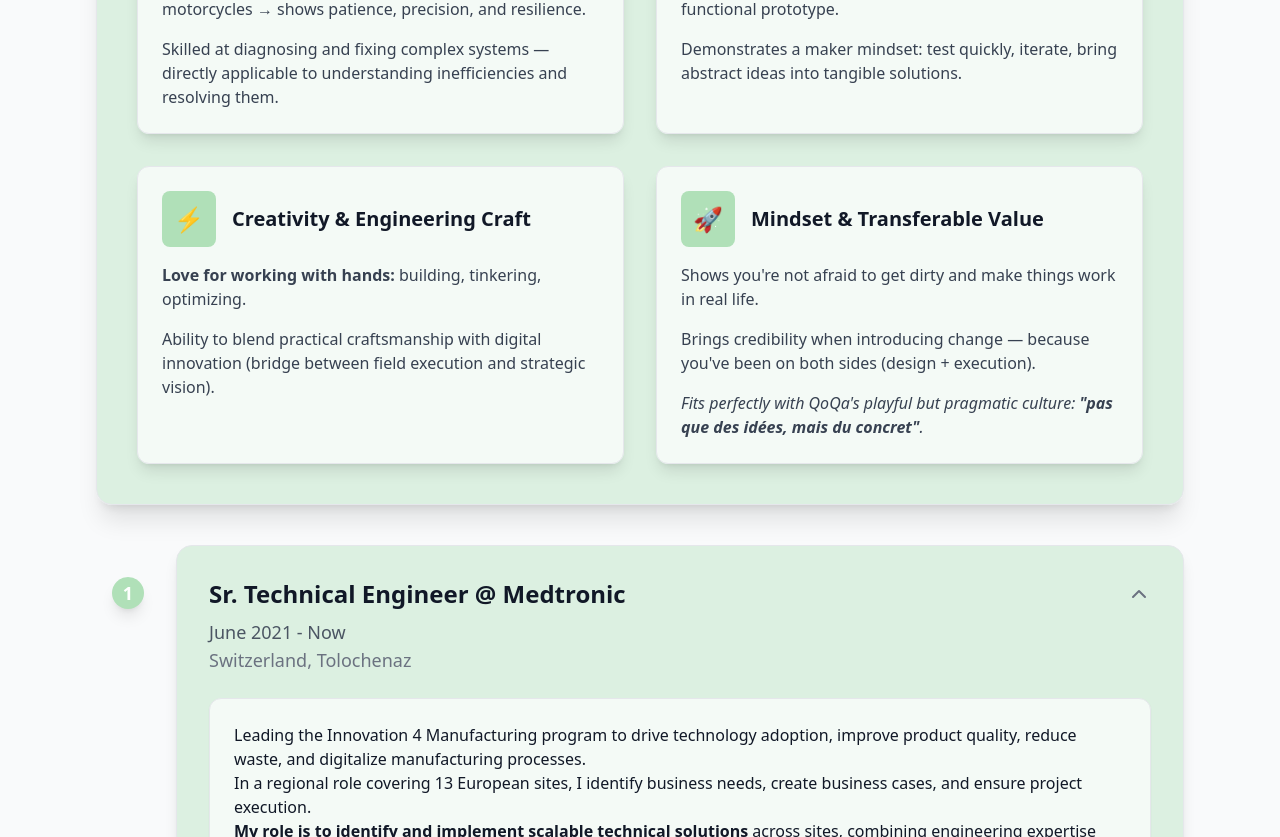
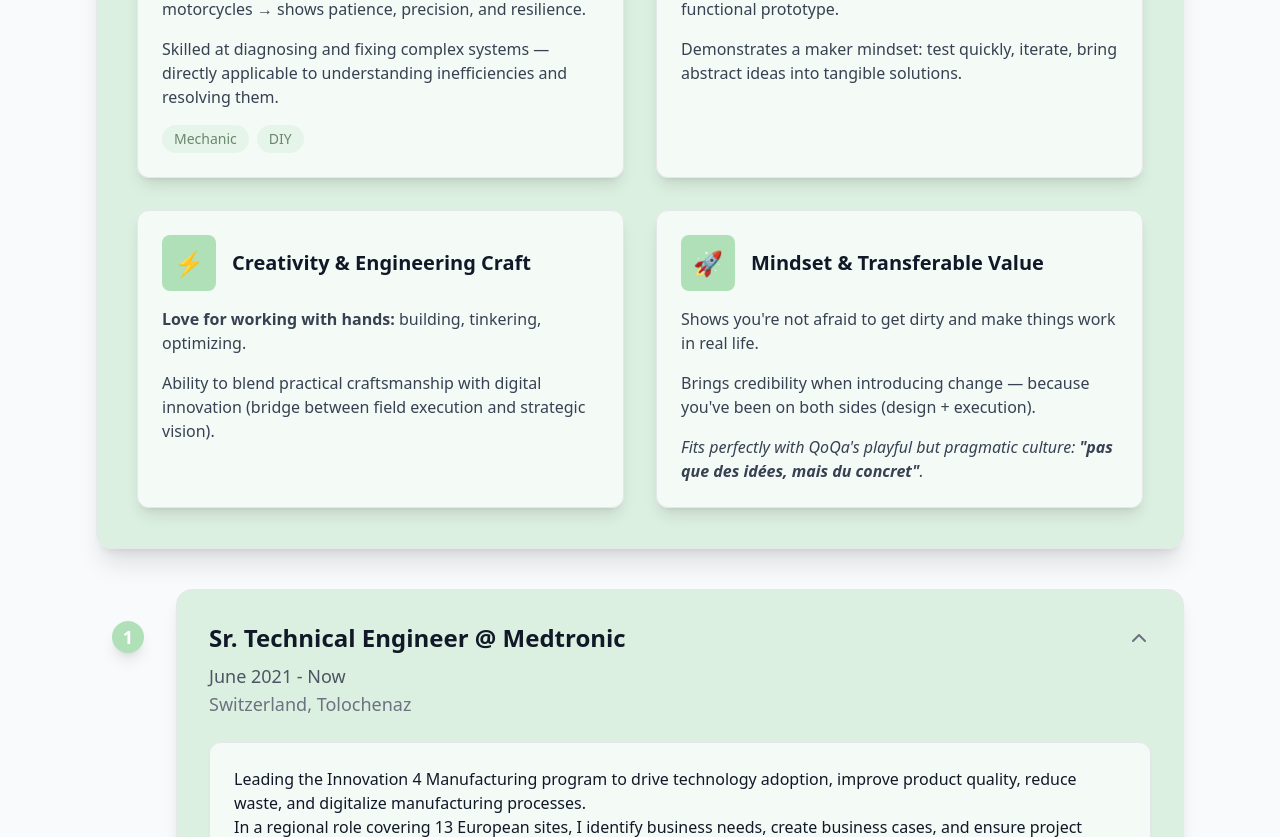
Before and after one commit to simoncottier/simoncottier.github.io, a React (Create React App) app: page / in a window 1280 px wide. Shown: the part 1200-2037 px from the top of the page. Built offline with nearby package versions, Linux system fonts and the light colour scheme.

Commit message:
Add Mechanic and DIY tags to Hands-on Problem Solving - Added two skill tags under the hands-on problem solving section - Tags use theme colors and rounded pill styling - Consistent with overall CV design language - Highlights practical mechanical and DIY expertise

```diff
--- a/src/components/InteractiveCV.jsx
+++ b/src/components/InteractiveCV.jsx
@@ -227,9 +227,17 @@ export default function InteractiveCV() {
               <p className="text-gray-700 mb-4">
                 <strong>Passion for mechanics:</strong> repair and restoration of vintage motorcycles → shows patience, precision, and resilience.
               </p>
-              <p className="text-gray-700">
+              <p className="text-gray-700 mb-4">
                 Skilled at diagnosing and fixing complex systems — directly applicable to understanding inefficiencies and resolving them.
               </p>
+              <div className="flex flex-wrap gap-2">
+                <span className={`px-3 py-1 ${colorTheme.colors.tag} rounded-full text-sm font-medium`}>
+                  Mechanic
+                </span>
+                <span className={`px-3 py-1 ${colorTheme.colors.tag} rounded-full text-sm font-medium`}>
+                  DIY
+                </span>
+              </div>
             </motion.div>
 
             {/* Design & Prototyping */}
```
